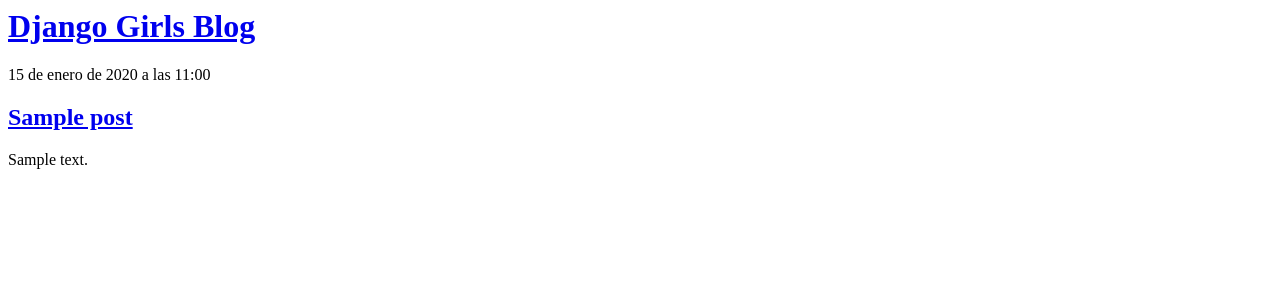
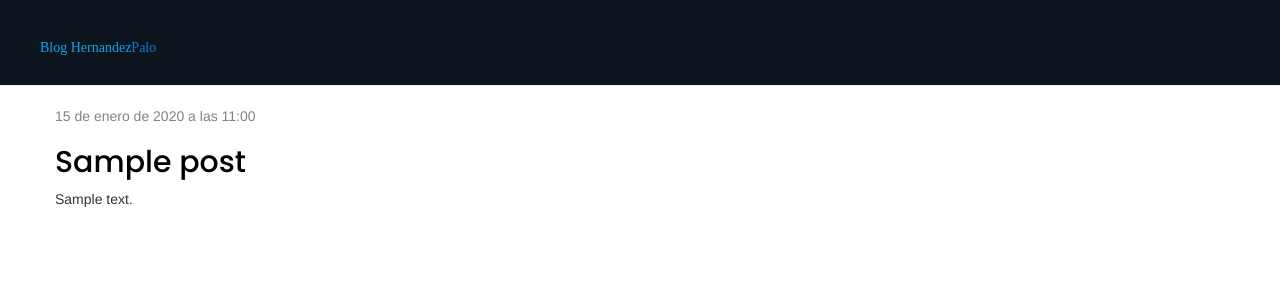
Before and after one commit to hernandezpalo83/blog, a Django app: page / in a window 1280 px wide. Shown: the top 300 px of the page. Run offline with Django 5.2, Linux system fonts and the light colour scheme; tables that the repository leaves empty hold one stand-in row (values such as "Sample post"); some libraries are stand-ins or nearby versions.

Commit message:
cambios estilos

```diff
--- a/blog/static/css/blog.css
+++ b/blog/static/css/blog.css
@@ -1,18 +1,20 @@
 h1 a, h2 a {
-    color: #FCA205;
-    font-family: 'Lobster';
+    color: #0C151D;
+    font-family: 'Poppins';
 }
 
 .page-header {
-    background-color: #C25100;
+    background-color:#0C151D;
     margin-top: 0;
     padding: 20px 20px 20px 40px;
+
 }
 
 .page-header h1, .page-header h1 a, .page-header h1 a:visited, .page-header h1 a:active {
-    color: #ffffff;
-    font-size: 36pt;
+    color: #14A1F0;
+    font-size: 1em;
     text-decoration: none;
+    font-family: 'Comfortaa';
 }
 
 .content {
@@ -20,7 +22,7 @@
 }
 
 h1, h2, h3, h4 {
-    font-family: 'Lobster', cursive;
+    font-family: 'Poppins', cursive;
 }
 
 .date {
--- a/blog/templates/blog/base.html
+++ b/blog/templates/blog/base.html
@@ -1,7 +1,23 @@
+{% load static %}
+<html>
+    <head>
+        <title>Blog HernandezPalo</title>
+        <link rel="stylesheet" href="//maxcdn.bootstrapcdn.com/bootstrap/3.2.0/css/bootstrap.min.css">
+        <link rel="stylesheet" href="//maxcdn.bootstrapcdn.com/bootstrap/3.2.0/css/bootstrap-theme.min.css">
+        <link href='"https://fonts.googleapis.com/css2?family=Comfortaa:wght@500&display=swap"' rel='stylesheet' type='text/css'>
+        <link href='https://fonts.googleapis.com/css2?family=Poppins:wght@300;500&display=swap' rel='stylesheet' type='text/css'>
+        <link href='//fonts.googleapis.com/css?family=Lobster&subset=latin,latin-ext' rel='stylesheet' type='text/css'>
+        <link rel="stylesheet" href="{% static 'css/blog.css' %}">
+    </head>
     <body>
         <div class="page-header">
-        <h1><a href="/">Django Girls Blog</a></h1>
+            <h1>
+                <a href="/">
+                    Blog Hernandez<span style="color: #087ec4" >Palo</span>
+                </a>
+            </h1>
         </div>
+
         <div class="content container">
             <div class="row">
                 <div class="col-md-8">
@@ -11,3 +27,4 @@
             </div>
         </div>
     </body>
+</html>
```
Lines whose indentation alone changed are shown as unchanged.
